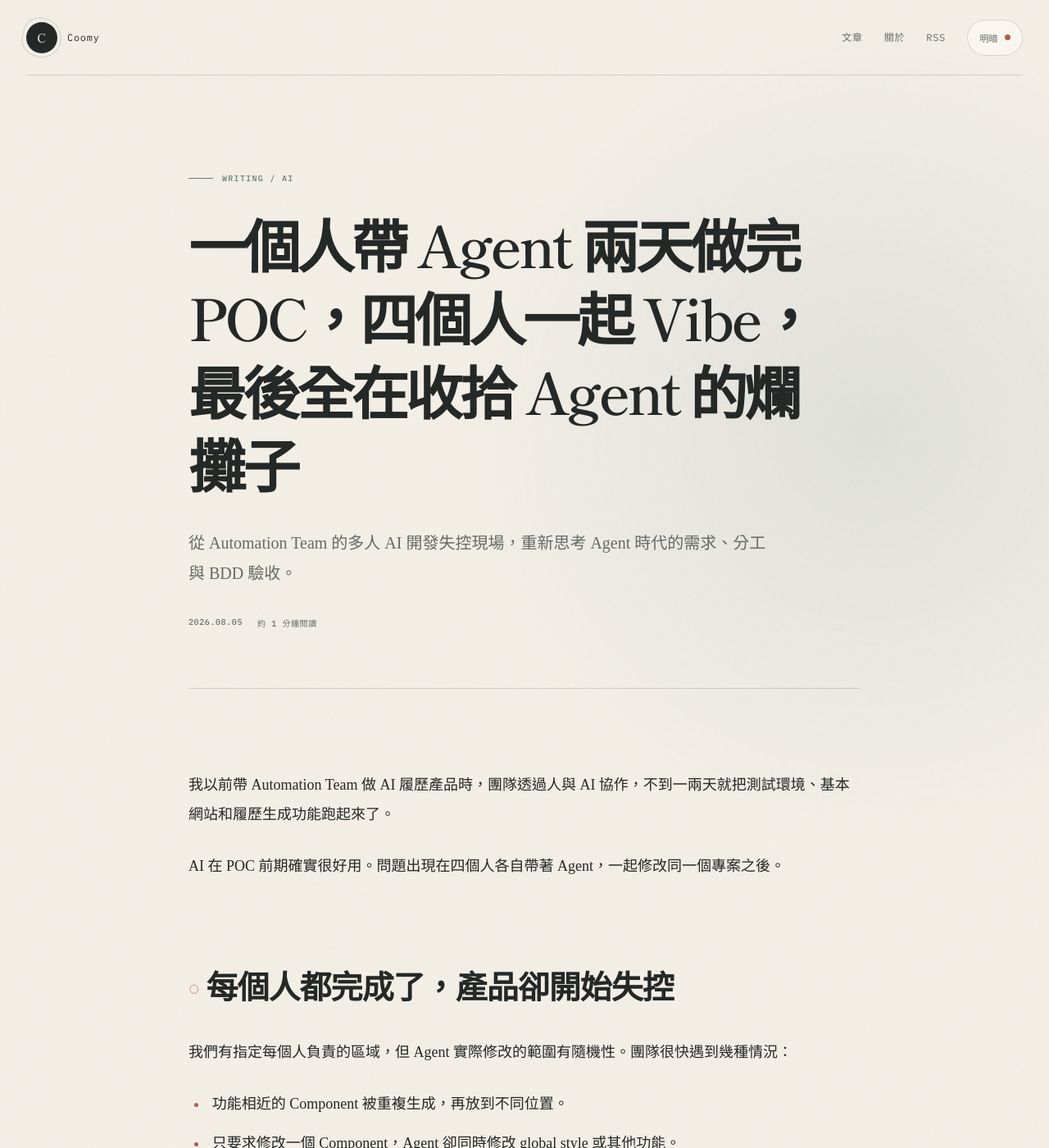
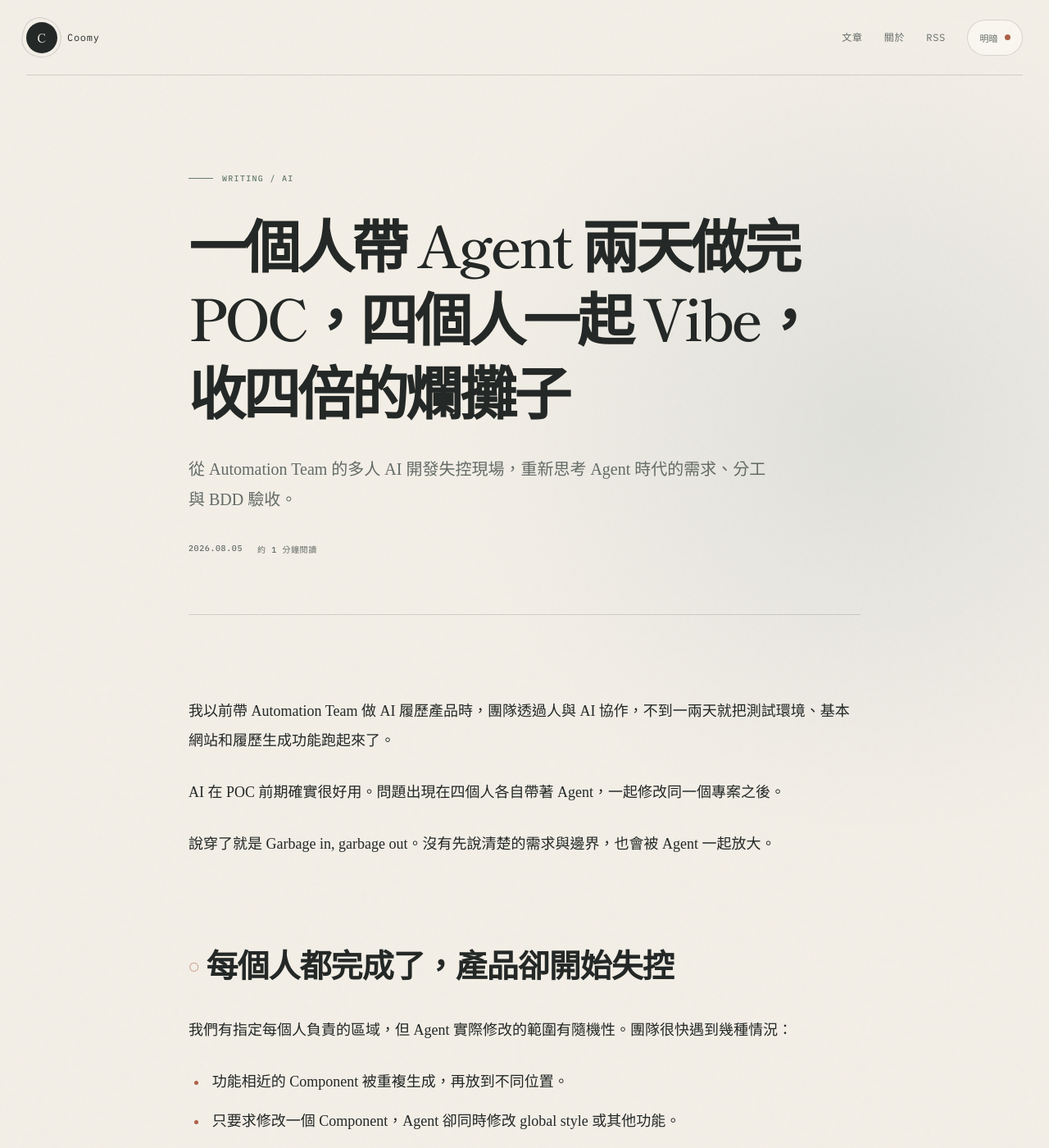
Before and after one commit to coomySF/coomySF.github.io, a Jekyll site: the page built from _posts/2026-08-05-ai-agents-team-integration.md, in a window 1280 px wide and 1400 px high. Shown: the whole window at 82% size. Built offline with Jekyll 4.4.1, drawn with Linux system fonts in a browser that asks for light colours.

Commit message:
use fourfold cleanup punchline

```diff
--- a/_posts/2026-08-05-ai-agents-team-integration.md
+++ b/_posts/2026-08-05-ai-agents-team-integration.md
@@ -1,6 +1,6 @@
 ---
 layout: post
-title: 一個人帶 Agent 兩天做完 POC，四個人一起 Vibe，最後全在收拾 Agent 的爛攤子
+title: 一個人帶 Agent 兩天做完 POC，四個人一起 Vibe，收四倍的爛攤子
 description: 從 Automation Team 的多人 AI 開發失控現場，重新思考 Agent 時代的需求、分工與 BDD 驗收。
 date: 2026-08-05 22:00:00 +0800
 tags: [AI, Agent, 團隊, 軟體開發]
@@ -11,6 +11,8 @@ seo:
 我以前帶 Automation Team 做 AI 履歷產品時，團隊透過人與 AI 協作，不到一兩天就把測試環境、基本網站和履歷生成功能跑起來了。
 
 AI 在 POC 前期確實很好用。問題出現在四個人各自帶著 Agent，一起修改同一個專案之後。
+
+說穿了就是 Garbage in, garbage out。沒有先說清楚的需求與邊界，也會被 Agent 一起放大。
 
 ## 每個人都完成了，產品卻開始失控
 
```
